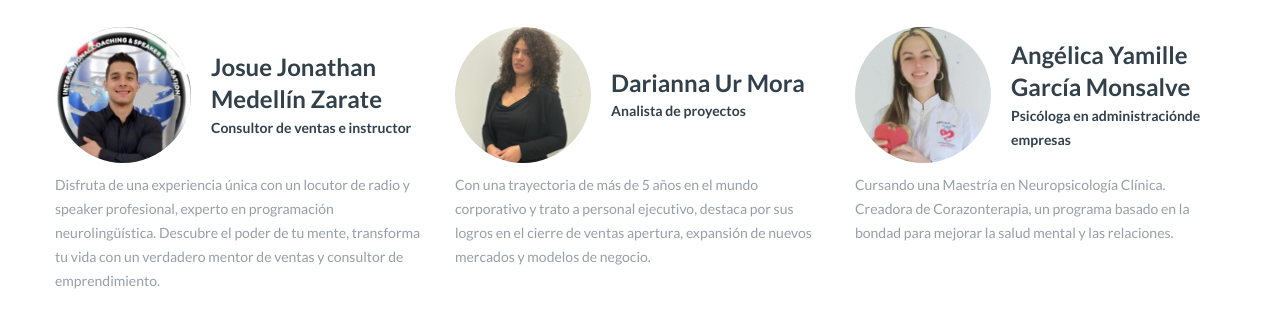
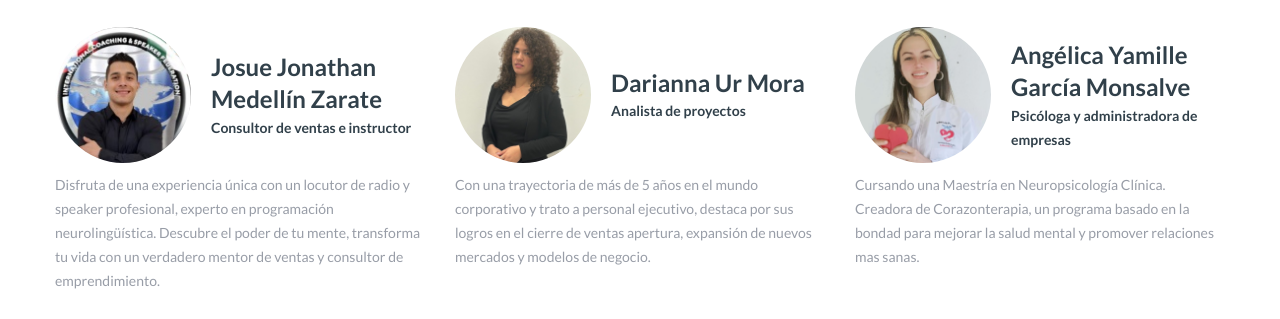
Before and after one commit to cgisler/Mentorias, a plain HTML site: page nosotros.html in a window 1280 px wide. Shown: the part 1397-1716 px from the top of the page. Drawn offline with Linux system fonts and the light colour scheme.

Commit message:
Version final. Ultimos cambios respecto a los integrantes del equipo.

```diff
--- a/nosotros.html
+++ b/nosotros.html
@@ -238,10 +238,10 @@
                   </div>
                   <div class="unit-body">
                     <h5 class="title">Angélica Yamille García Monsalve</h5>
-                    <div class="subtitle">Psicóloga en administraciónde empresas</div>
+                    <div class="subtitle">Psicóloga y administradora de empresas</div>
                   </div>
                 </div>
-                <div class="content">Cursando una Maestría en Neuropsicología Clínica. Creadora de Corazonterapia, un programa basado en la bondad para mejorar la salud mental y las relaciones.</div>
+                <div class="content">Cursando una Maestría en Neuropsicología Clínica. Creadora de Corazonterapia, un programa basado en la bondad para mejorar la salud mental y promover relaciones mas sanas.</div>
               </div>
             </div>
 
```
